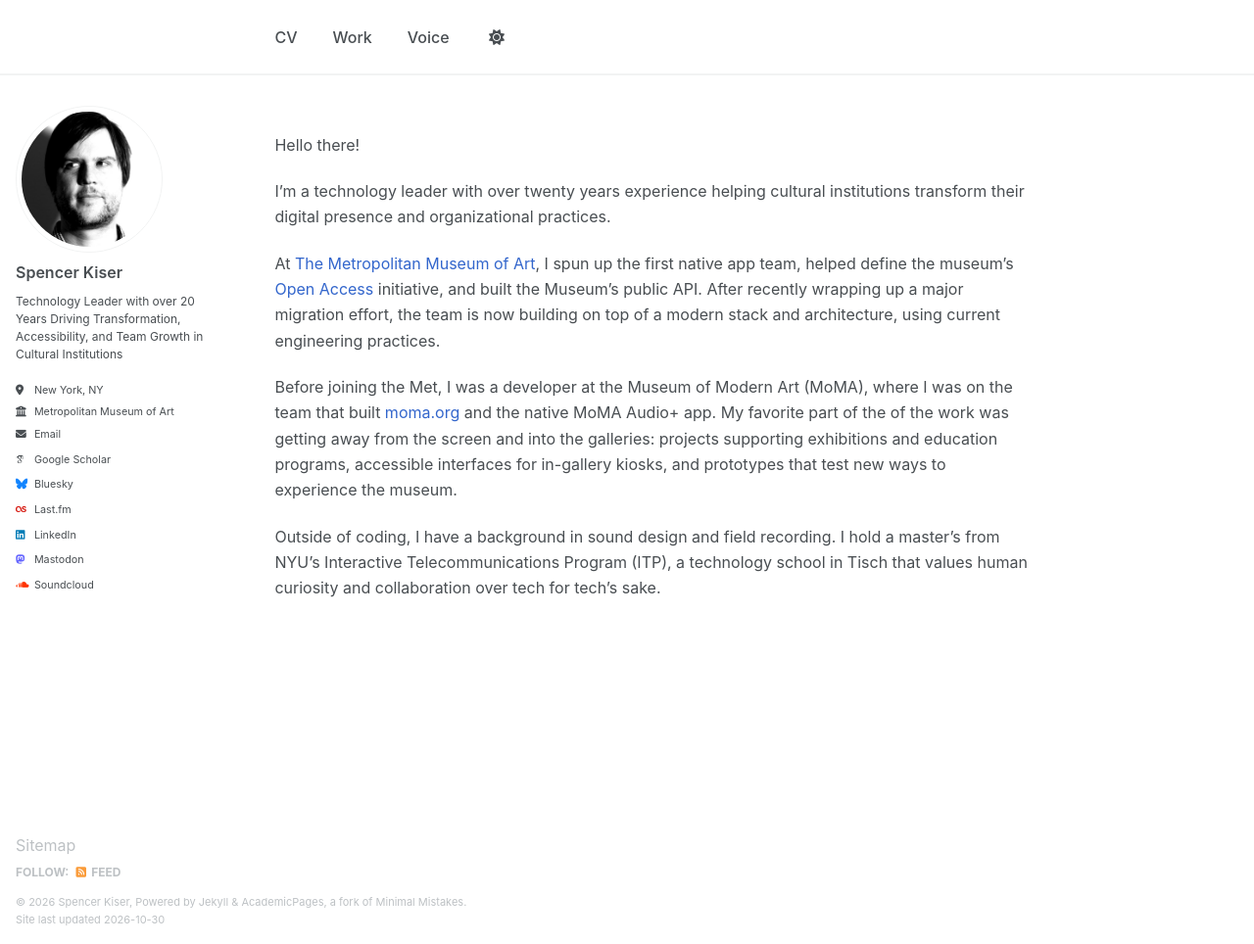
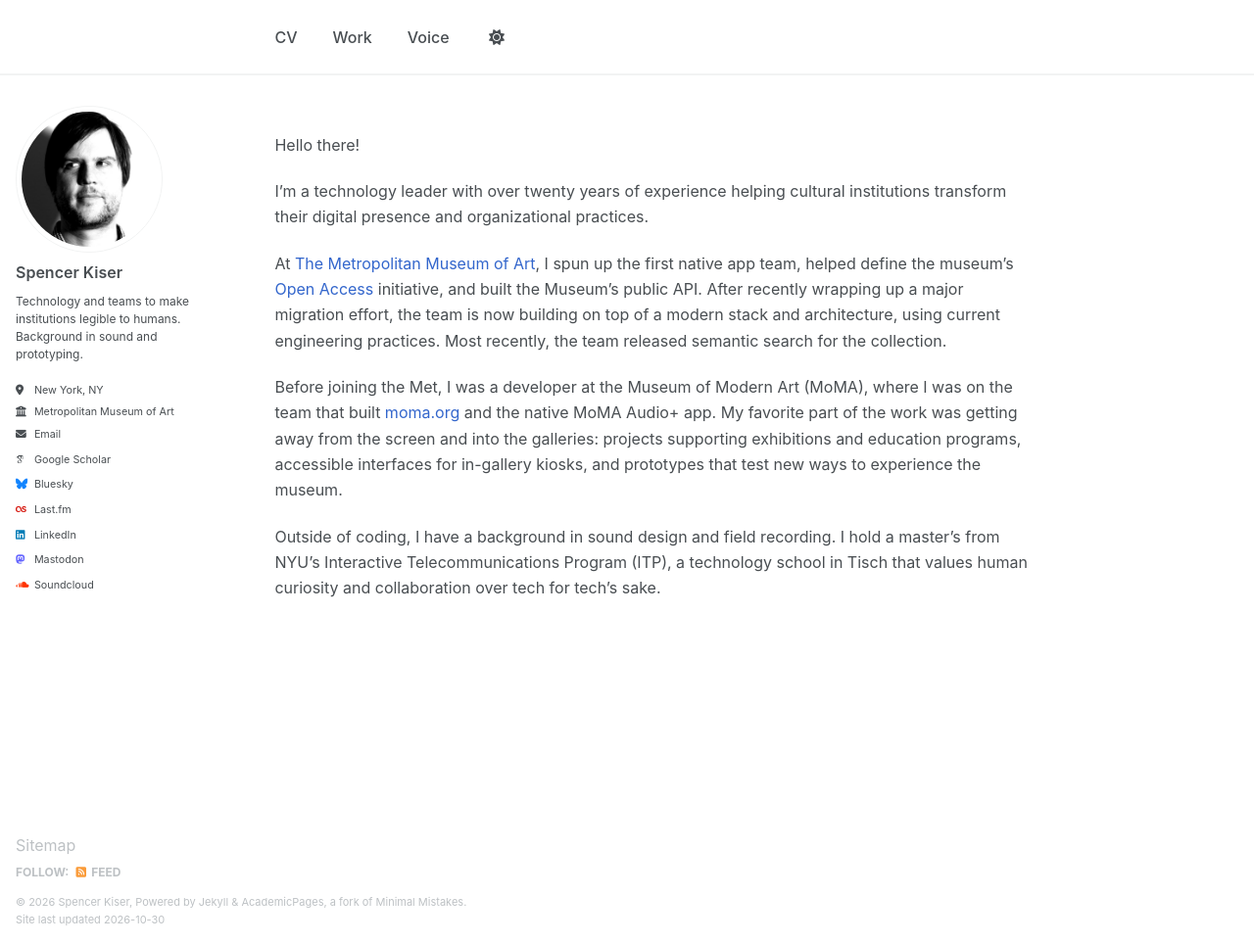
Before and after one commit to spencerk/spencerk.github.io, a Jekyll site: the page built from _pages/about.md, in a window 1280 px wide and 964 px high. Shown: the whole window at 98% size. Built offline with Jekyll 4.4.1, drawn with Linux system fonts in a browser that asks for light colours; some web fonts are replaced.

Commit message:
updated bio

```diff
--- a/_config.yml
+++ b/_config.yml
@@ -25,7 +25,7 @@
   avatar           : "profile.png"
   name             : "Spencer Kiser"
   pronouns         : # example: "she/her"
-  bio              : "Technology Leader with over 20 Years Driving Transformation, Accessibility, and Team Growth in Cultural Institutions"
+  bio              : "Technology and teams to make institutions legible to humans. Background in sound and prototyping."
   location         : "New York, NY"
   employer         : "Metropolitan Museum of Art"
   uri              : # personal website - Update with your personal website URL
--- a/_pages/about.md
+++ b/_pages/about.md
@@ -9,10 +9,10 @@
 <br/>
 Hello there!
 
-I'm a technology leader with over twenty years experience helping cultural institutions transform their digital presence and organizational practices.
+I'm a technology leader with over twenty years of experience helping cultural institutions transform their digital presence and organizational practices.
 
-At [The Metropolitan Museum of Art](https://www.metmuseum.org), I spun up the first native app team, helped define the museum's [Open Access](https://www.metmuseum.org/about-the-met/policies-and-documents/open-access) initiative, and built the Museum's public API.  After recently wrapping up a major migration effort, the team is now building on top of a modern stack and architecture, using current engineering practices.
+At [The Metropolitan Museum of Art](https://www.metmuseum.org), I spun up the first native app team, helped define the museum's [Open Access](https://www.metmuseum.org/about-the-met/policies-and-documents/open-access) initiative, and built the Museum's public API. After recently wrapping up a major migration effort, the team is now building on top of a modern stack and architecture, using current engineering practices. Most recently, the team released semantic search for the collection.
 
-Before joining the Met, I was a developer at the Museum of Modern Art (MoMA), where I  was on the team that built [moma.org](https://www.moma.org) and the native MoMA Audio+ app. My favorite part of the of the work was getting away from the screen and into the galleries: projects supporting exhibitions and education programs, accessible interfaces for in-gallery kiosks, and prototypes that test new ways to experience the museum.
+Before joining the Met, I was a developer at the Museum of Modern Art (MoMA), where I  was on the team that built [moma.org](https://www.moma.org) and the native MoMA Audio+ app. My favorite part of the work was getting away from the screen and into the galleries: projects supporting exhibitions and education programs, accessible interfaces for in-gallery kiosks, and prototypes that test new ways to experience the museum.
 
 Outside of coding, I have a background in sound design and field recording. I hold a master's from NYU's Interactive Telecommunications Program (ITP), a technology school in Tisch that values human curiosity and collaboration over tech for tech's sake.
```
